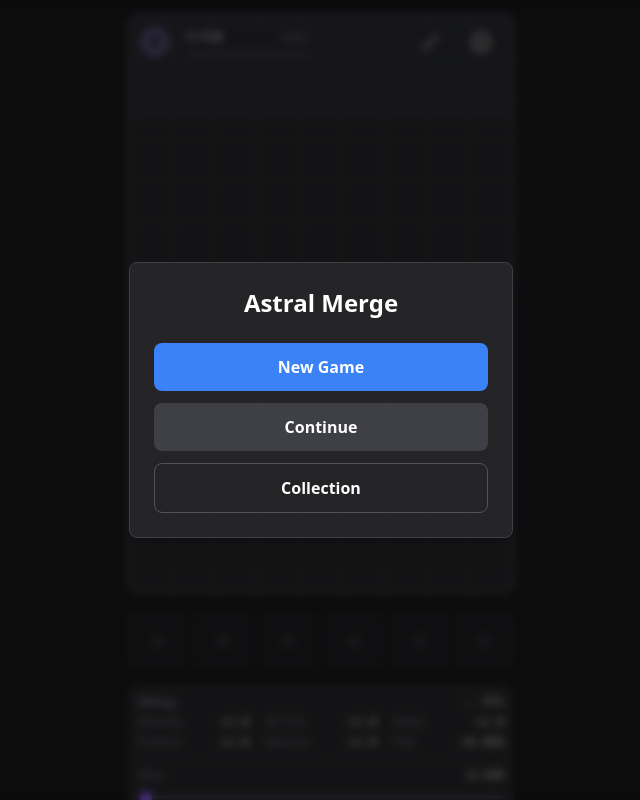
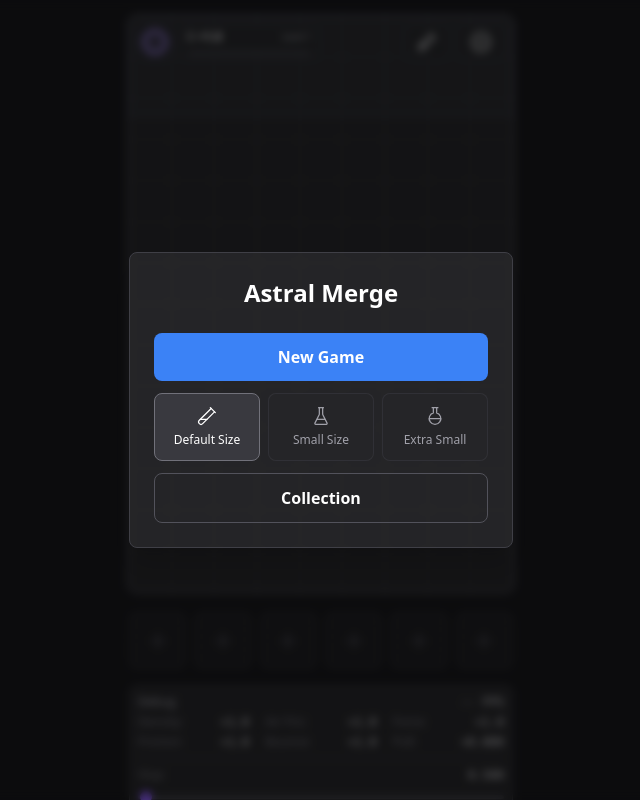
Before and after one commit to bigbug999/astral-merge, a Next.js app: page / in a window 1280 px wide. Shown: the top 800 px of the page, without its empty margins (319-959 px from the left). Built offline with nearby package versions, Linux system fonts and the light colour scheme.

Commit message:
refactoring effects into the shop6

```diff
--- a/app/page.tsx
+++ b/app/page.tsx
@@ -297,14 +297,17 @@ export default function Home() {
     // Reset the physics engine first
     resetEngine();
 
-    // Then reset all state
+    // Then reset all state, but keep the selected flask size
     setScore(0);
     setCombo(0);
     setMaxTierSeen(1);
     setNextTier(getRandomTier(1));
     setPowerUps(createInitialPowerUpState(true));
     setIsGameOver(false);
-    setFlaskState(createInitialFlaskState());
+    setFlaskState(prev => ({
+      ...createInitialFlaskState(),
+      size: prev.size // Preserve the selected size
+    }));
     setShowStartMenu(false);
     setIsPaused(false);
   }, [resetEngine]);
@@ -532,17 +535,16 @@ export default function Home() {
               </div>
             </div>
 
-            {/* Flask Dropdown */}
+            {/* Flask Size and Pause Buttons */}
             <div className="pointer-events-auto flex gap-2">
-              <FlaskDropdown
-                label="Size"
-                value={flaskState.size}
-                options={FLASK_SIZES}
-                onChange={(value) => setFlaskState(prev => ({
-                  ...prev,
-                  size: value as FlaskSizeId
-                }))}
-              />
+              {/* Selected Flask Size Icon */}
+              <div className="h-9 px-2.5 flex items-center gap-1.5 rounded-lg border-2 border-zinc-700/50 bg-zinc-800/30 backdrop-blur-md text-zinc-100">
+                {flaskState.size === 'DEFAULT' && <TestTubeIcon className="w-5 h-5" />}
+                {flaskState.size === 'SHRINK' && <FlaskConicalIcon className="w-5 h-5" />}
+                {flaskState.size === 'EXTRA_SHRINK' && <FlaskRoundIcon className="w-5 h-5" />}
+              </div>
+
+              {/* Pause Button */}
               <button
                 onClick={() => setIsPaused(true)}
                 className="h-9 px-2.5 flex items-center gap-1.5 rounded-lg border-2 border-zinc-700/50 bg-zinc-800/30 backdrop-blur-md hover:bg-zinc-700/30 transition-colors text-zinc-100 text-sm font-medium"
@@ -682,14 +684,34 @@ export default function Home() {
                         New Game
                       </button>
 
+                      <div className="grid grid-cols-3 gap-2 mt-3">
+                        {Object.entries(FLASK_SIZES).map(([id, flask]) => {
+                          const IconComponent = id === 'DEFAULT' ? TestTubeIcon :
+                                            id === 'SHRINK' ? FlaskConicalIcon :
+                                            FlaskRoundIcon;
+                          return (
+                            <button
+                              key={id}
+                              onClick={() => setFlaskState(prev => ({ ...prev, size: id as FlaskSizeId }))}
+                              className={cn(
+                                "p-3 rounded-lg border transition-colors flex flex-col items-center gap-1.5",
+                                flaskState.size === id
+                                  ? "bg-zinc-700/80 border-zinc-500 text-white"
+                                  : "bg-zinc-800/50 border-zinc-700/50 text-zinc-400 hover:bg-zinc-700/50 hover:text-zinc-300"
+                              )}
+                            >
+                              <IconComponent className="w-5 h-5" />
+                              <span className="text-xs font-medium">{flask.name}</span>
+                            </button>
+                          );
+                        })}
+                      </div>
+
                       <button
-                        onClick={() => {
-                          // TODO: Implement continue game logic
-                          setShowStartMenu(false);
-                        }}
-                        className="w-full px-4 py-3 bg-zinc-700 hover:bg-zinc-600 text-white rounded-lg transition-colors font-semibold"
+                        onClick={() => setModalView('collection')}
+                        className="w-full px-4 py-3 border border-zinc-600 hover:bg-zinc-700/50 text-white rounded-lg transition-colors font-semibold mt-3"
                       >
-                        Continue
+                        Collection
                       </button>
                     </>
                   ) : (
@@ -709,13 +731,6 @@ export default function Home() {
                       </button>
                     </>
                   )}
-
-                  <button
-                    onClick={() => setModalView('collection')}
-                    className="w-full px-4 py-3 border border-zinc-600 hover:bg-zinc-700/50 text-white rounded-lg transition-colors font-semibold"
-                  >
-                    Collection
-                  </button>
                 </div>
               </>
             ) : (
```
